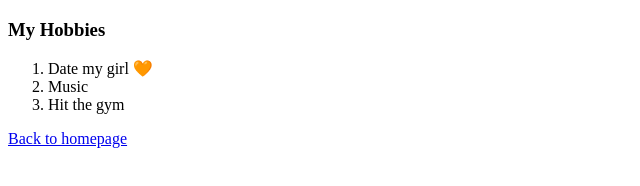
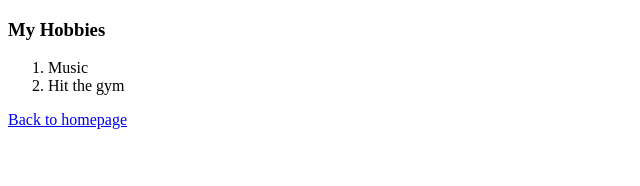
Before and after one commit to matheusbhf/firstsite, a plain HTML site: page hobbies.html in a window 1280 px wide. Shown: the whole page, without its empty margins (0-640 px from the left). Drawn offline with Linux system fonts and the light colour scheme.

Commit message:
Update hobbies.html

```diff
--- a/hobbies.html
+++ b/hobbies.html
@@ -9,7 +9,6 @@
 <body>
     <h3>My Hobbies</h3>
         <ol>
-            <li>Date my girl &#129505</li>
             <li>Music</li>
             <li>Hit the gym</li>
         </ol>
```
